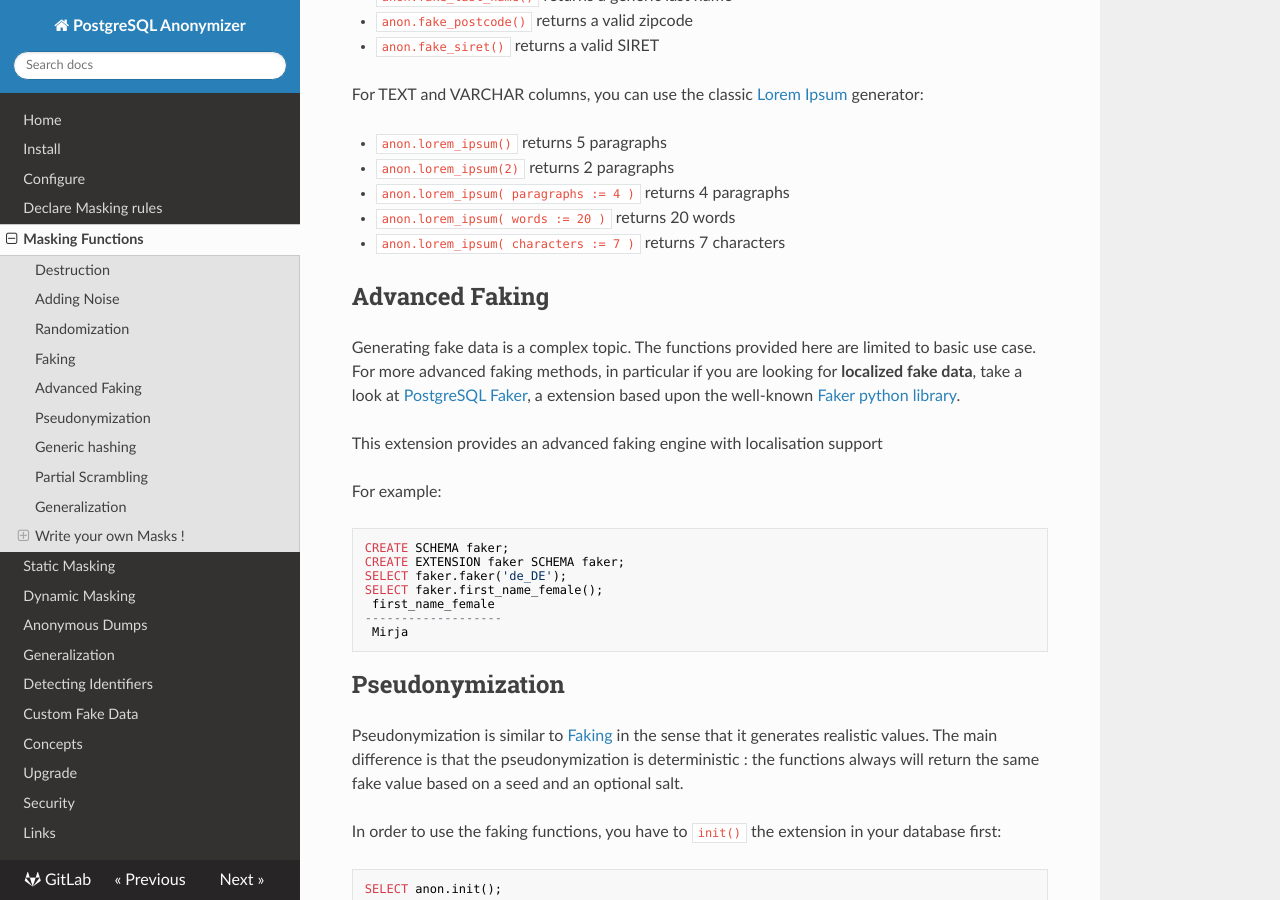
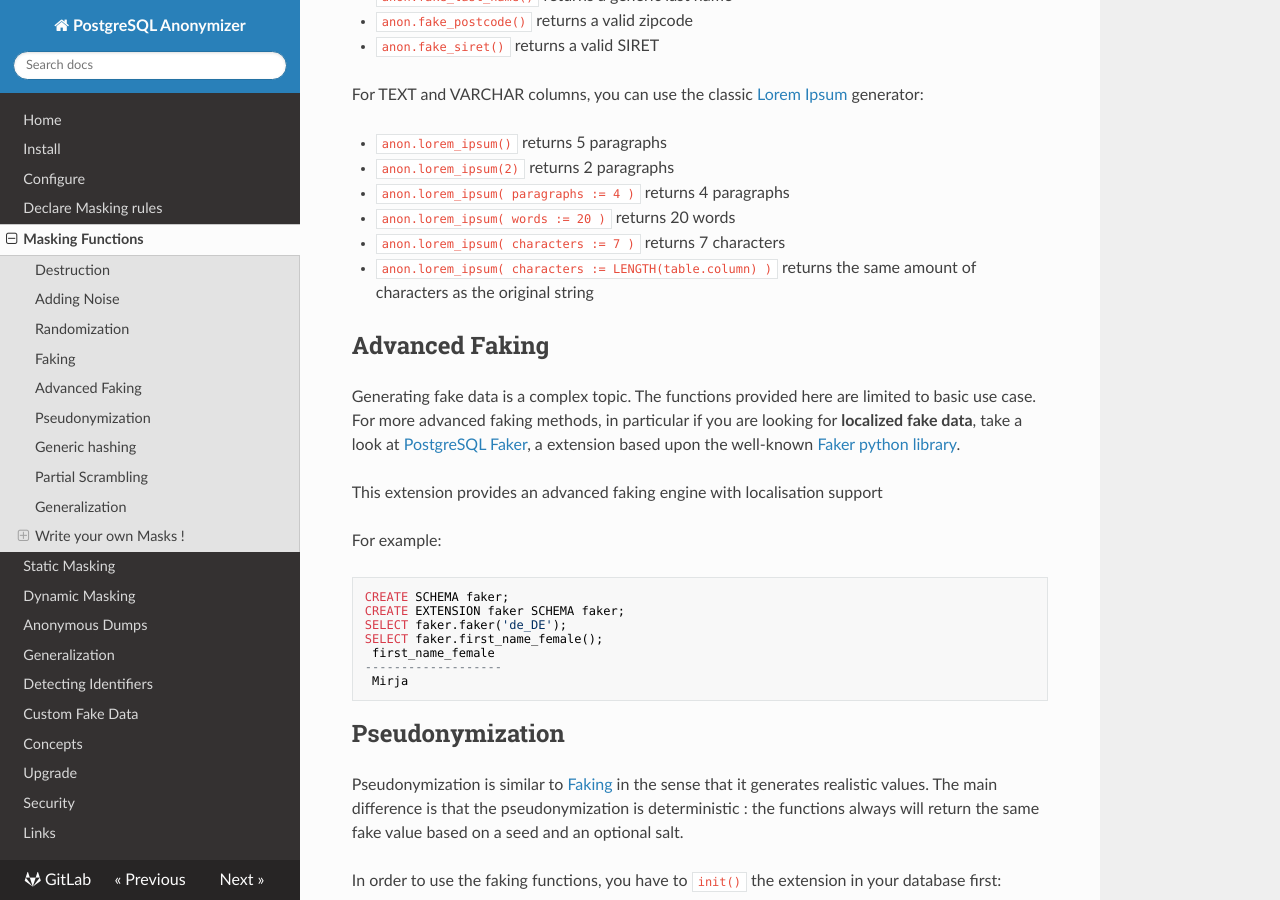
Before and after one commit to neondatabase/postgresql_anonymizer, an MkDocs documentation site: the page built from docs/masking_functions.md, in a window 1280 px wide and 900 px high, scrolled down 2340 px. Built offline with MkDocs 1.6.1, drawn with Linux system fonts in a browser that asks for light colours; nearby versions of some CDN libraries.

Commit message:
Added extra lorem ipsum example: I found myself taking 45 minutes to find this 'trick' which will be useful for others.

```diff
--- a/docs/masking_functions.md
+++ b/docs/masking_functions.md
@@ -143,6 +143,7 @@ For TEXT and VARCHAR columns, you can use the classic [Lorem Ipsum] generator:
 * `anon.lorem_ipsum( paragraphs := 4 )` returns 4 paragraphs
 * `anon.lorem_ipsum( words := 20 )` returns 20 words
 * `anon.lorem_ipsum( characters := 7 )` returns 7 characters
+* `anon.lorem_ipsum( characters := LENGTH(table.column) )` returns the same amount of characters as the original string
 
 [Lorem Ipsum]: https://lipsum.com
 
```
